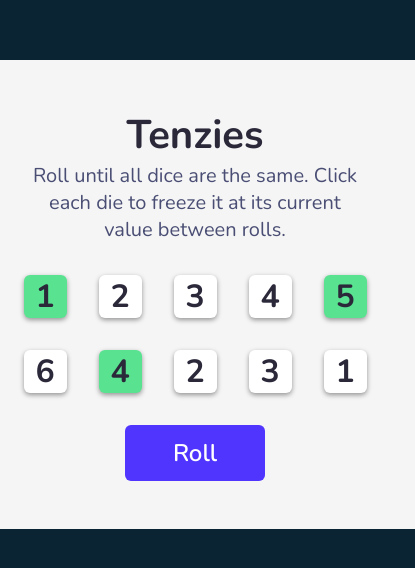
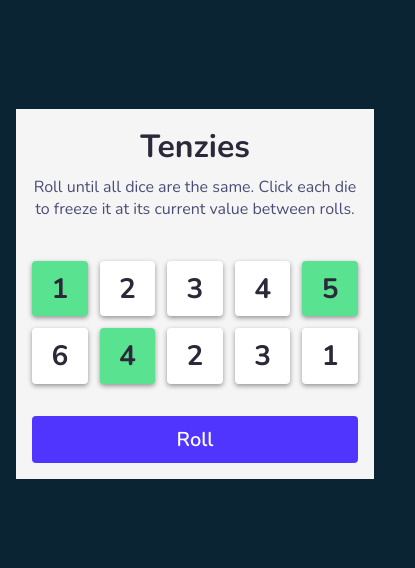
Before and after one commit to rayenrsalhi9/tenzies, a React (Vite) app: page / in a window 390 px wide. Shown: the part 128-696 px from the top of the page, 415 px wide, since content can reach past the window. Built offline with nearby package versions, Linux system fonts and the light colour scheme.

Commit message:
style(index.css): improve responsive design and spacing
- Replace fixed values with clamp() for better responsiveness
- Adjust padding, margins and font sizes for different screen sizes
- Add hover effects and transitions for better UX
- Improve mobile layout with media queries

```diff
--- a/src/index.css
+++ b/src/index.css
@@ -9,65 +9,66 @@
 
 body {
     background-color: #0B2434;
-
-    height: 100vh;
+    min-height: 100vh;
     display: flex;
     justify-content: center;
     align-items: center;
+    padding: 1rem;
 }
 
 .container {
     width: 100%;
-    max-width: 700px;
-
+    max-width: 800px;
     margin: 0 auto;
-    padding: 3em;
-
+    padding: clamp(1.5em, 5vw, 3em);
     background-color: #F5F5F5;
-
-    border-radius: 8px;
+    border-radius: 12px;
 }
 
 @media(max-width: 576px) {
     .container {
         border-radius: 0;
+        padding: 1em;
     }
 }
 
 /* start of header */
 header {
     text-align: center;
+    margin-bottom: 1.5rem;
 }
 
 header h1 {
     color: #2B283A;
-    font-size: 2.5rem;
+    font-size: clamp(2rem, 4vw, 2.5rem);
+    margin-bottom: 0.5rem;
 }
 
 header p {
     color: #4A4E74;
-    font-size: 1.25rem;
+    font-size: clamp(1rem, 2vw, 1.25rem);
     margin: 0 auto;
+    max-width: 600px;
+    line-height: 1.4;
 }
 
 /* numbers grid design */
 .numbers-grid {
     display: grid;
-    grid-template-columns: repeat(5, 1fr);
-    gap: 2em;
-
-    padding: 2em 0;
+    grid-template-columns: repeat(auto-fit, minmax(60px, 1fr));
+    gap: clamp(1em, 3vw, 2em);
+    padding: clamp(1em, 3vw, 2em) 0;
 }
 
 .numbers-grid button {
     display: inline-block;
     aspect-ratio: 1;
     border: none;
-    border-radius: 6px;
+    border-radius: clamp(4px, 1vw, 6px);
     background: white;
     color: #2B283A;
     box-shadow: 0px 2px 5px rgba(0, 0, 0, 0.4);
-    font-size: 3rem;
+    font-size: clamp(1.5rem, 5vw, 2.5rem);
     font-weight: 700;
     cursor: pointer;
     transition: .6s ease;
@@ -79,11 +80,23 @@ header p {
 
 .numbers-grid button:not(.fixed):hover {
     background-color: rgb(237, 237, 237);
+    transform: scale(1.05);
 }
 
 @media(max-width: 768px) {
+    .numbers-grid {
+        grid-template-columns: repeat(5, 1fr);
+        gap: 1em;
+    }
+}
+
+@media(max-width: 480px) {
+    .numbers-grid {
+        gap: 0.75em;
+    }
+
     .numbers-grid button {
-        font-size: 2rem;
+        font-size: 1.75rem;
     }
 }
 
@@ -91,21 +104,28 @@ header p {
 button.roll-btn {
     background-color: #5035FF;
     color: white;
-
     display: block;
-    padding: .5em 2em;
-    margin: 0 auto;
-
+    padding: clamp(0.5em, 2vw, 0.75em) clamp(1.5em, 4vw, 2.5em);
+    margin: 1rem auto 0;
     border: none;
-    border-radius: 6px;
-
-    font-size: 1.5rem;
+    border-radius: clamp(4px, 1vw, 6px);
+    font-size: clamp(1.25rem, 3vw, 1.5rem);
     font-weight: 600;
-
     cursor: pointer;
-    transition: .6s ease;
+    transition: .3s ease;
 }
 
 button.roll-btn:hover {
     background-color: #3a1cfd;
+    transform: translateY(-2px);
 }
+
+button.roll-btn:active {
+    transform: translateY(0);
+}
+
+@media(max-width: 576px) {
+    button.roll-btn {
+        width: 100%;
+    }
+}
```
